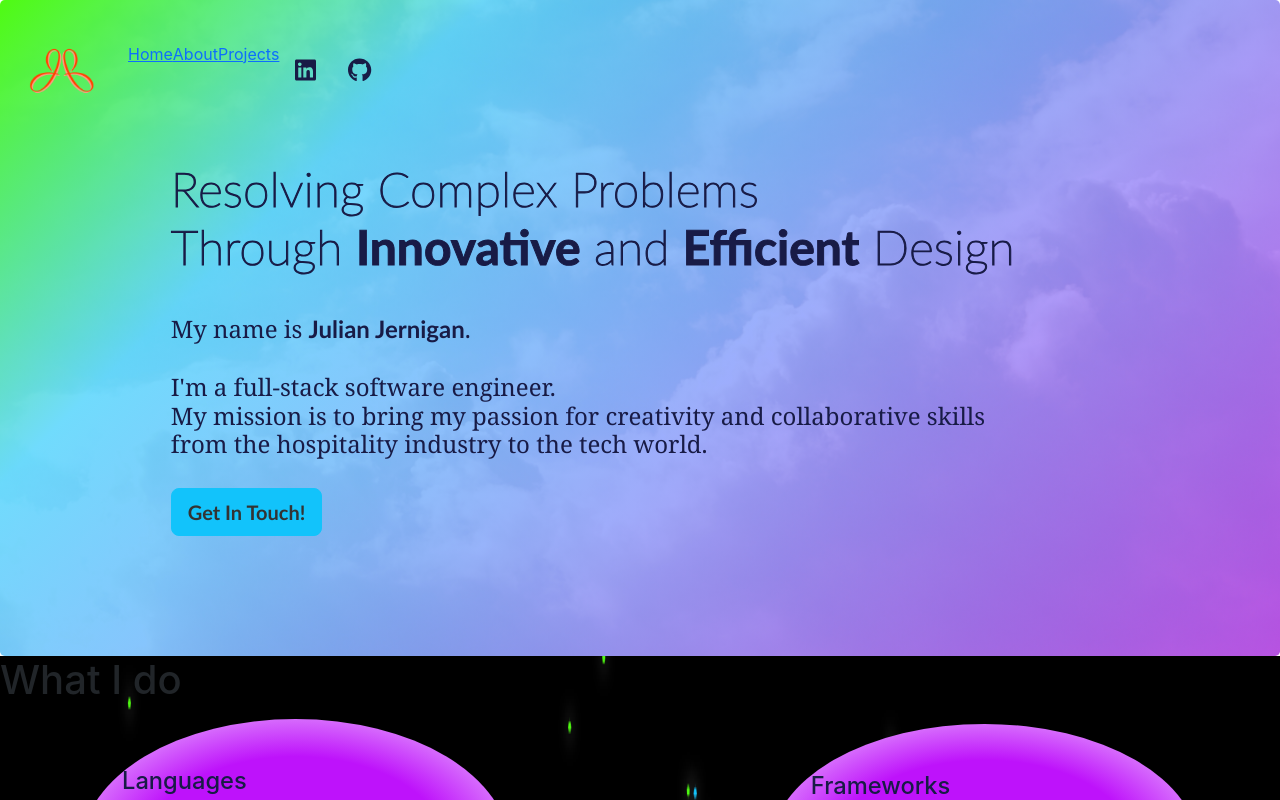
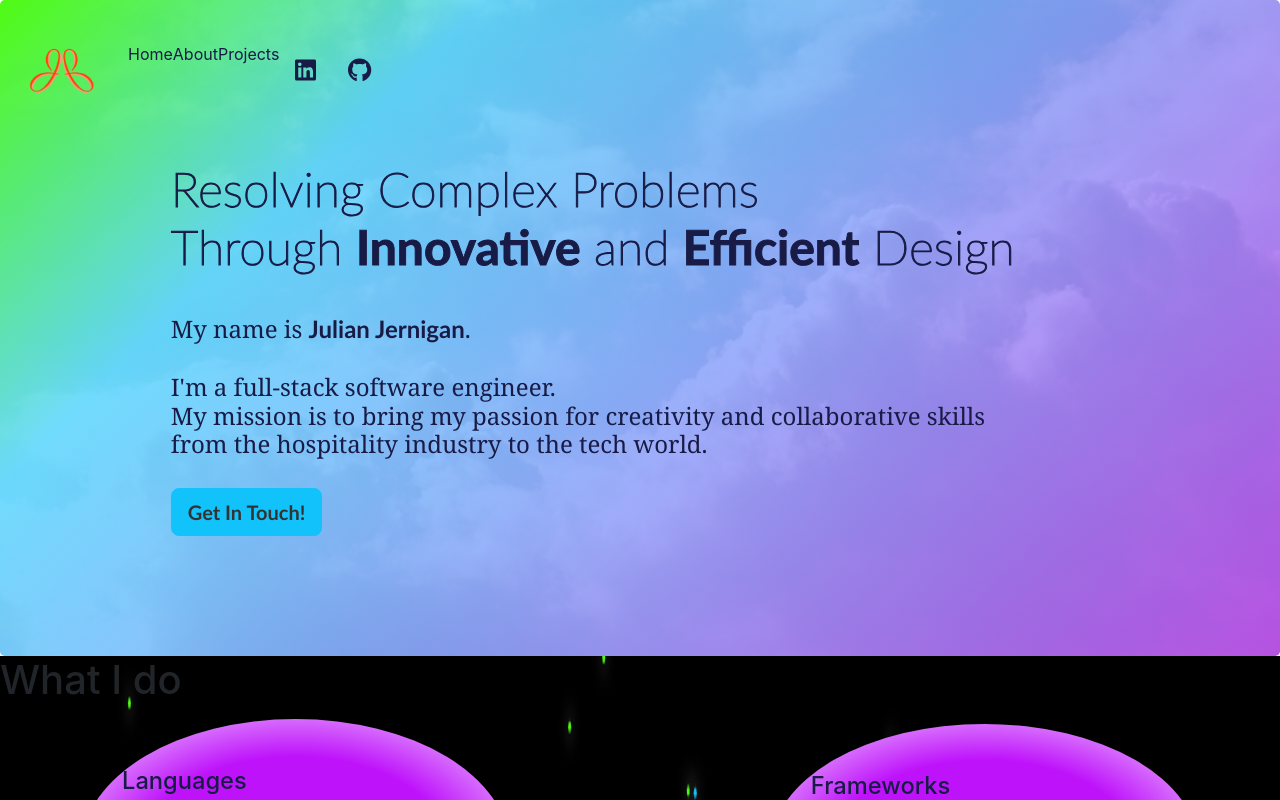
Before and after one commit to Job85/portfolio-site, a React (Create React App) app: page / in a window 1280 px wide. Shown: the top 800 px of the page. Built offline with nearby package versions, Linux system fonts and the light colour scheme.

Commit message:
added text-decoration: none to anchor tag of navbar

```diff
--- a/src/bootstrap/scss/layout/_navigation.scss
+++ b/src/bootstrap/scss/layout/_navigation.scss
@@ -5,7 +5,8 @@
     flex-direction: row;
 
     a {
-        color: 181B46;
+        color: #181B46;
+        text-decoration: none;
     }
 }
 
```
